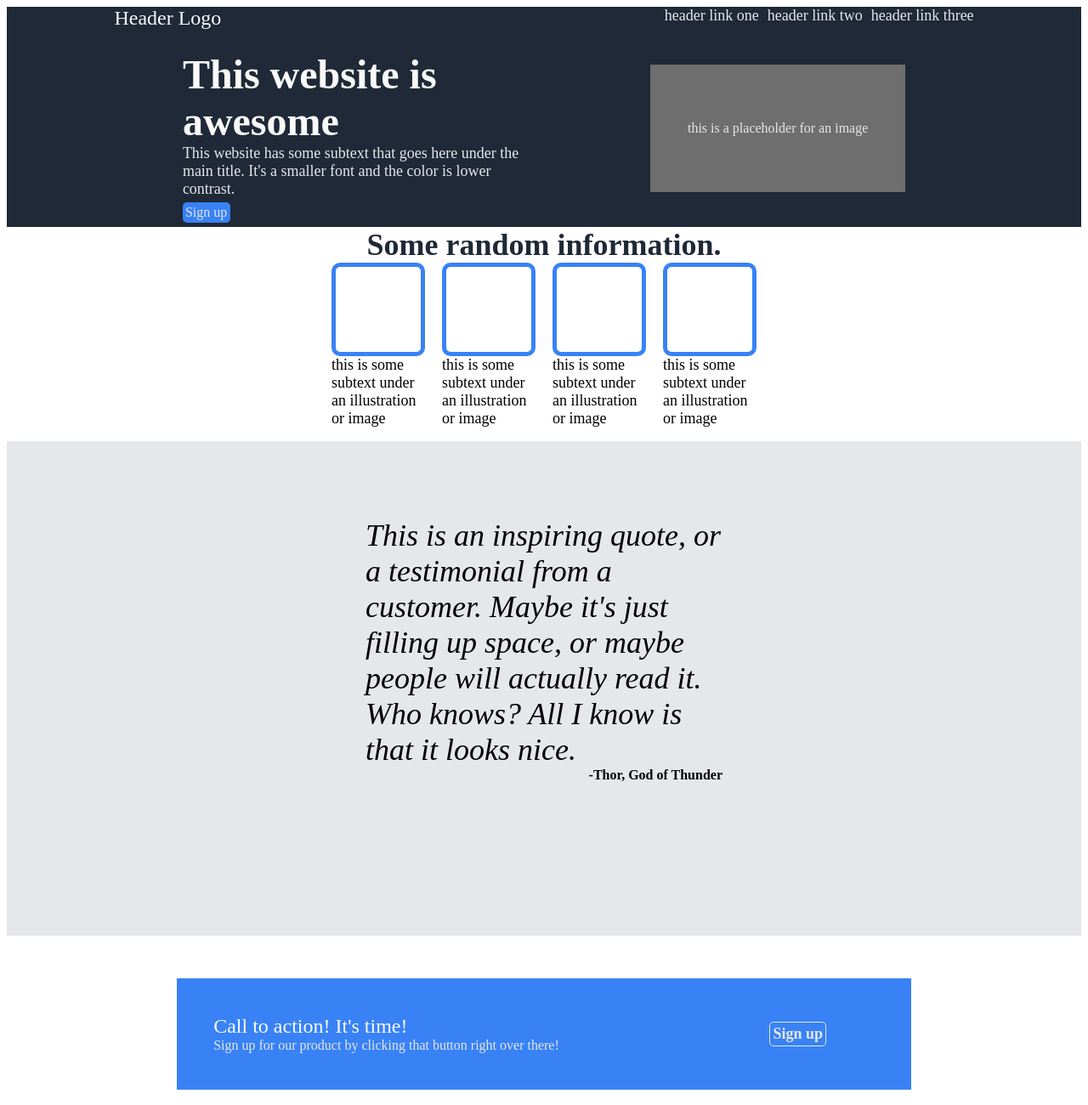
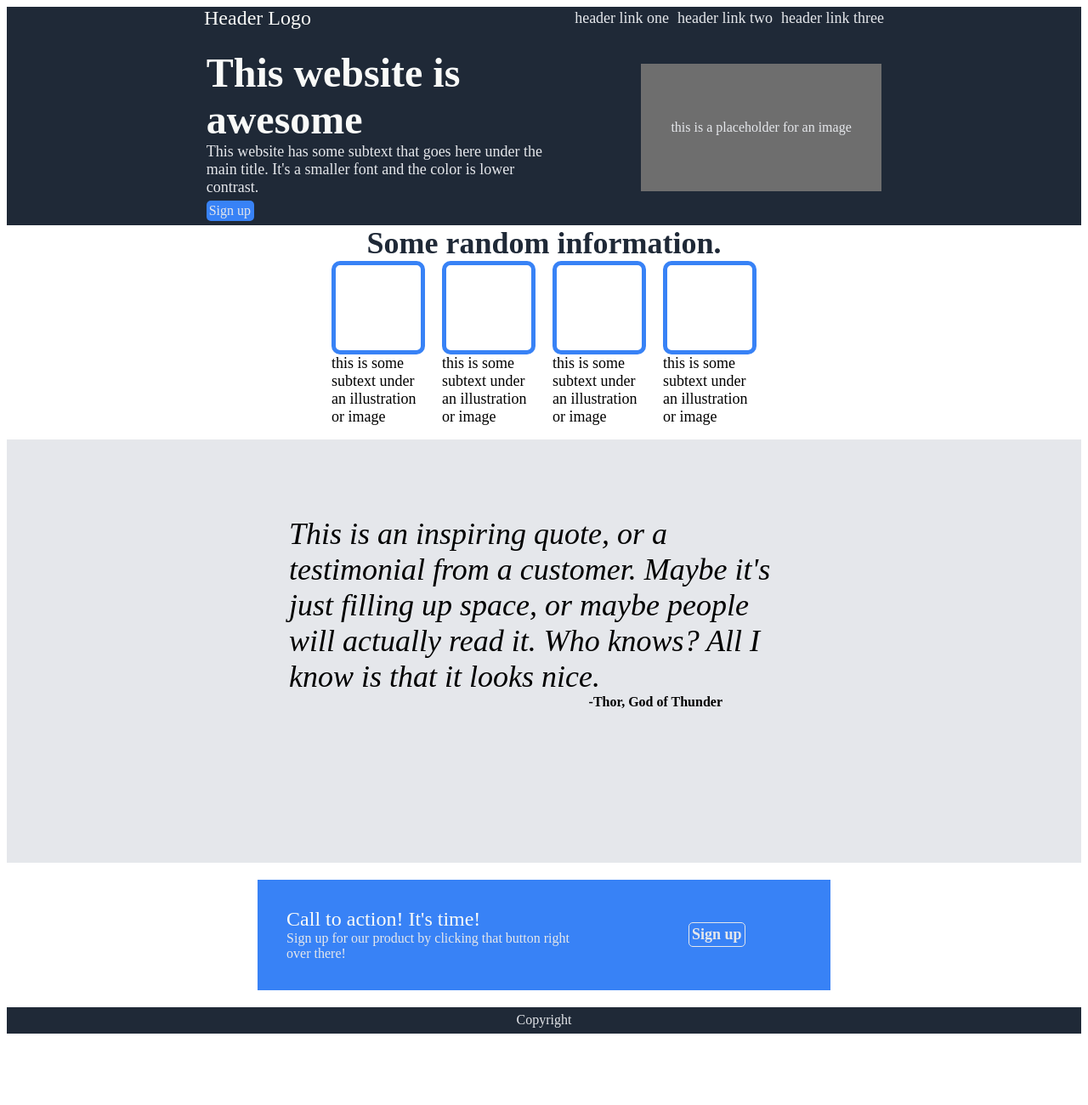
Before and after one commit to Lov3M4chine/odin-landing-page, a plain HTML site: page index.html in a window 1280 px wide. Shown: the top 1300 px of the page at 85% size. After the commit the page ends 1224 px from the top, so only its background shows below. Drawn offline with Linux system fonts and the light colour scheme.

Commit message:
Adjust margins and padding

```diff
--- a/styles.css
+++ b/styles.css
@@ -1,14 +1,19 @@
+.container {
+    min-width: 1000px;
+}
+
 .top {
-    background-color: #1F2937;
     display: flex;
     flex-direction: column;
+    align-items: center;
+    background-color: #1F2937;
 }
 
 .header {
     display: flex;
     justify-content: space-between;
-    margin-left: 10%;
-    margin-right: 10%;
+    align-items: center;
+    min-width: 800px;
 }
 
 .header-logo {
@@ -31,9 +36,6 @@
     justify-content: center;
     align-items: center;
     gap: 5%
-}
-
-.header-text-container {
 }
 
 .header-image {
@@ -142,7 +144,7 @@
     font-size: 36px;
     font-weight: lighter;
     font-style: italic;
-    padding: 10%;
+    padding-top: 10%;
     padding-bottom: 0;
 }
 
@@ -162,18 +164,19 @@
 }
 
 .bottom {
-
+    display: flex;
+    justify-content: center;
+    align-items: center;
 }
 
 .call-to-action-box {
     display: flex;
-    justify-content: space-between;
+    justify-content: center;
     align-items: center;
     background-color: #3882F6;
-    margin-top: 50px;
-    margin-bottom: 50px;
-    margin-left: 200px;
-    margin-right: 200px;
+    margin-top: 20px;
+    margin-bottom: 20px;
+
 }
 
 .call-to-action-text-container {
```
